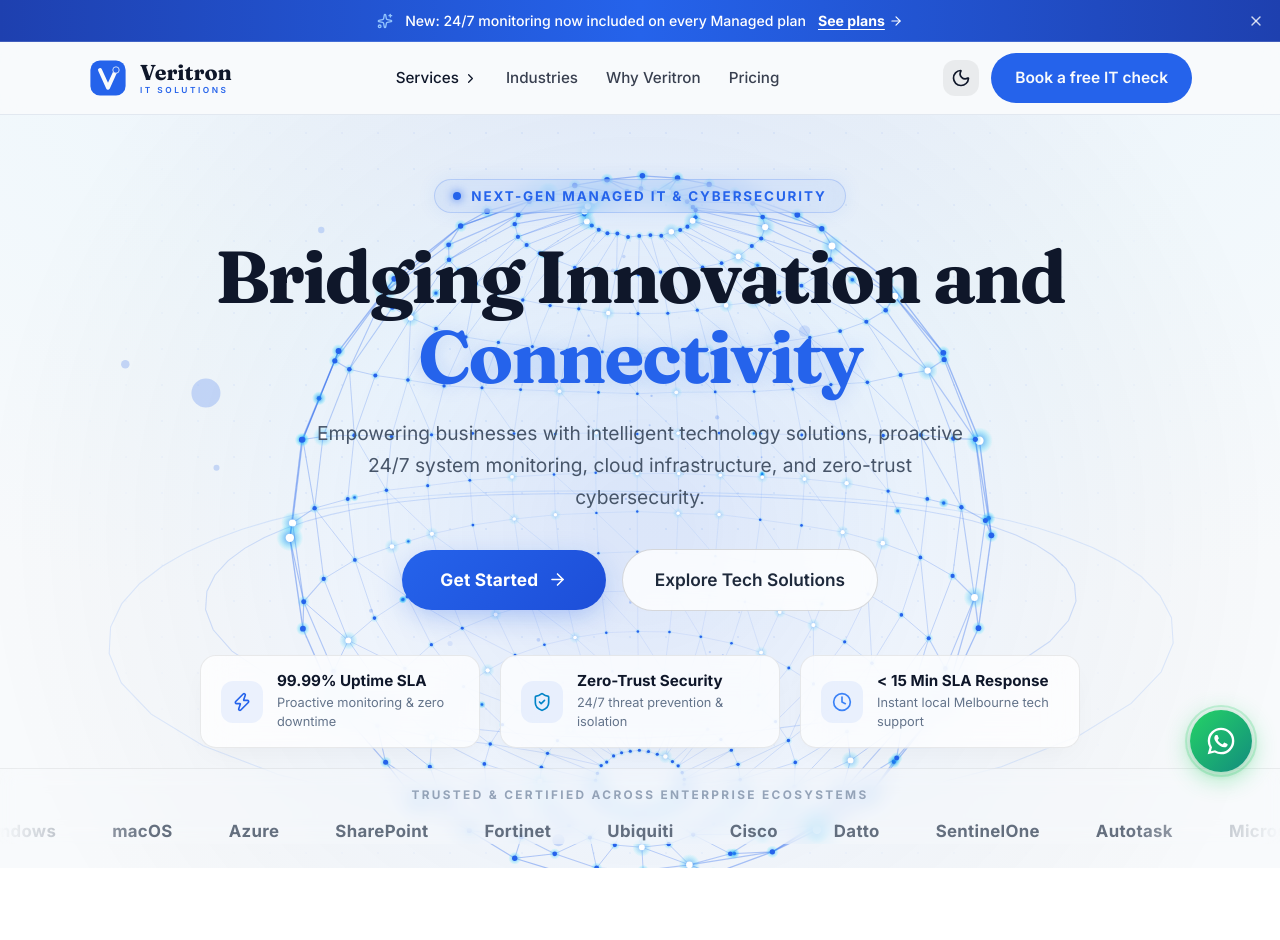
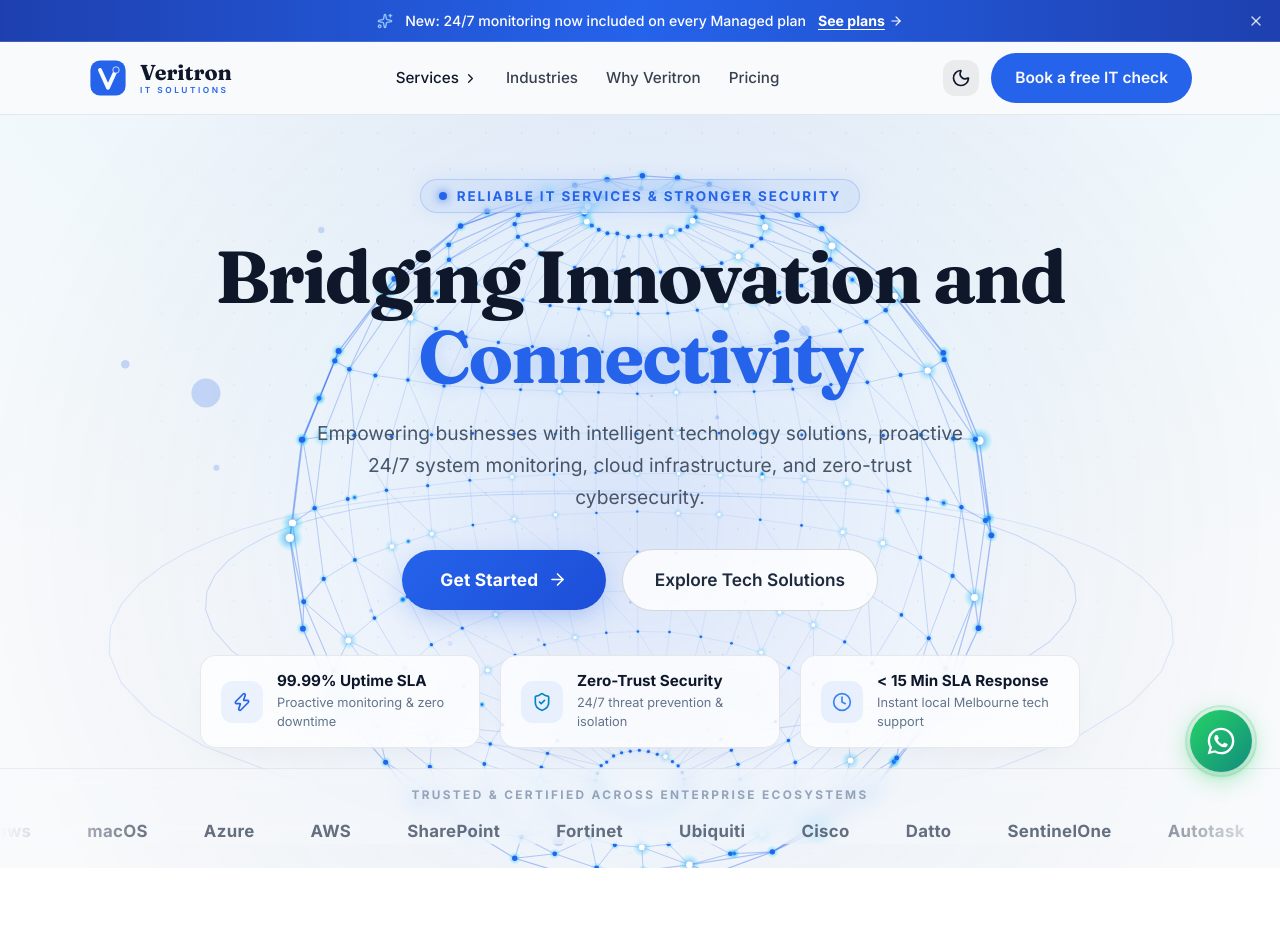
Before and after one commit to Taharehmann/Veritron-IT, a React (Vite) app in the folder veritron/: page / in a window 1280 px wide. Shown: the top 940 px of the page. Built offline with nearby package versions, Linux system fonts and the light colour scheme.

Commit message:
Updated Static Data

```diff
--- a/veritron/src/components/sections/Hero.jsx
+++ b/veritron/src/components/sections/Hero.jsx
@@ -106,7 +106,7 @@ export default function Hero() {
                 : "0 0 10px #2563eb",
             }}
           />
-          <span>NEXT-GEN MANAGED IT & CYBERSECURITY</span>
+          <span>RELIABLE IT SERVICES  & STRONGER SECURITY</span>
         </motion.div>
 
         {/* Centered Futuristic Main Headline */}
--- a/veritron/src/constants/data.js
+++ b/veritron/src/constants/data.js
@@ -15,7 +15,7 @@ export const MEGA = [
 ];
 
 export const TOOLS = [
-  "Microsoft 365", "Google Workspace", "Windows", "macOS", "Azure",
+  "Microsoft 365", "Google Workspace", "Windows", "macOS", "Azure", "AWS",
   "SharePoint", "Fortinet", "Ubiquiti", "Cisco", "Datto", "SentinelOne", "Autotask",
 ];
 
@@ -47,9 +47,9 @@ export const PLANS = [
 ];
 
 export const QUOTES = [
-  { q: "They moved our whole office to Microsoft 365 over a weekend and nobody lost a minute on Monday.", n: "[Client name]", r: "Practice Manager · Dental", s: 5 },
-  { q: "First IT company that actually explains things. We finally feel on top of our systems.", n: "[Client name]", r: "Director · Accounting Firm", s: 5 },
-  { q: "Something breaks, one message and it's handled. That peace of mind is worth every cent.", n: "[Client name]", r: "Operations · Construction", s: 5 },
+  { q: "They moved our whole office to Microsoft 365 over a weekend and nobody lost a minute on Monday.", n: "Oliver James", r: "Practice Manager · Dental", s: 5 },
+  { q: "First IT company that actually explains things. We finally feel on top of our systems.", n: "Noah Thomas", r: "Director · Accounting Firm", s: 5 },
+  { q: "Something breaks, one message and it's handled. That peace of mind is worth every cent.", n: "Charlotte Grace", r: "Operations · Construction", s: 5 },
 ];
 
 export const FEED = [
```
